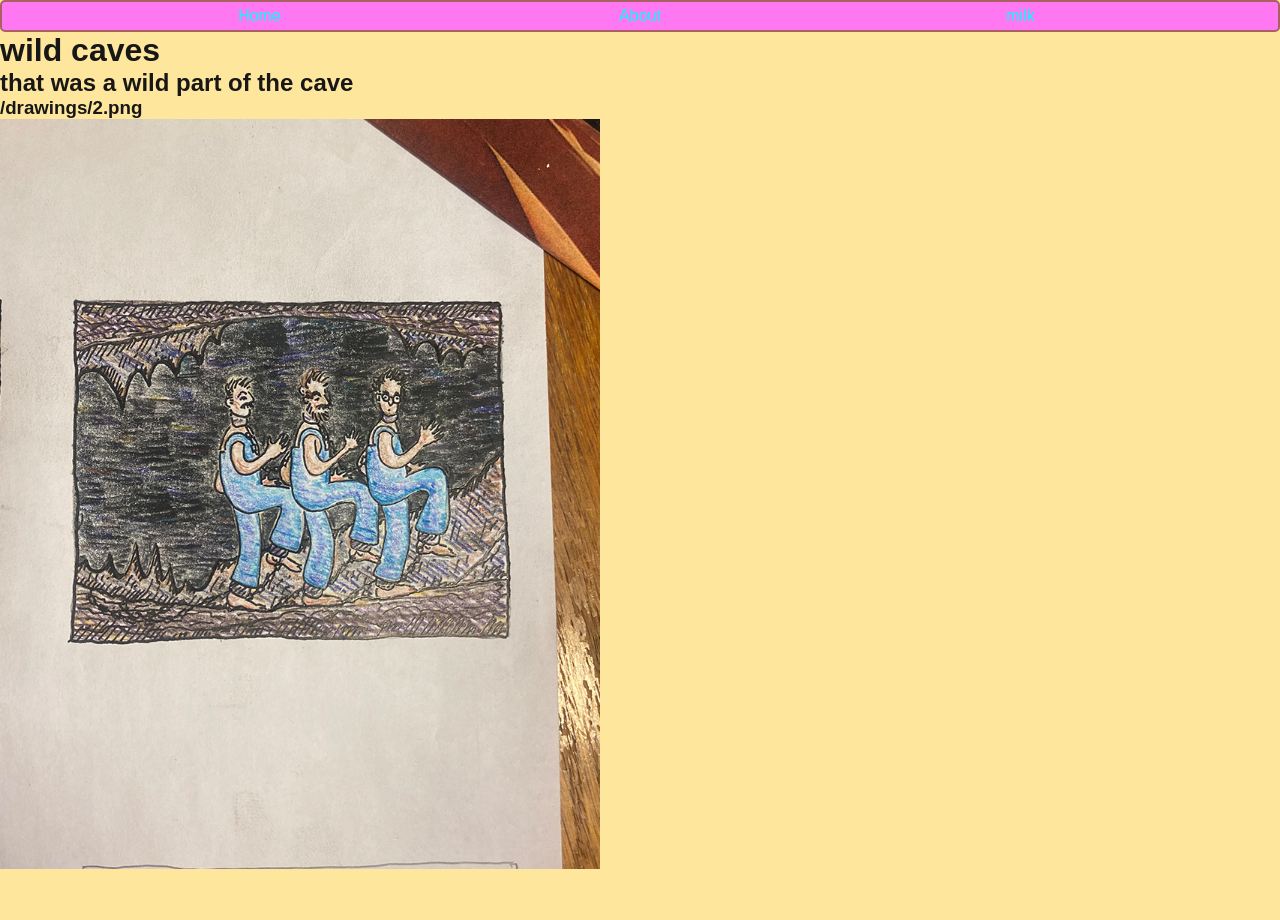
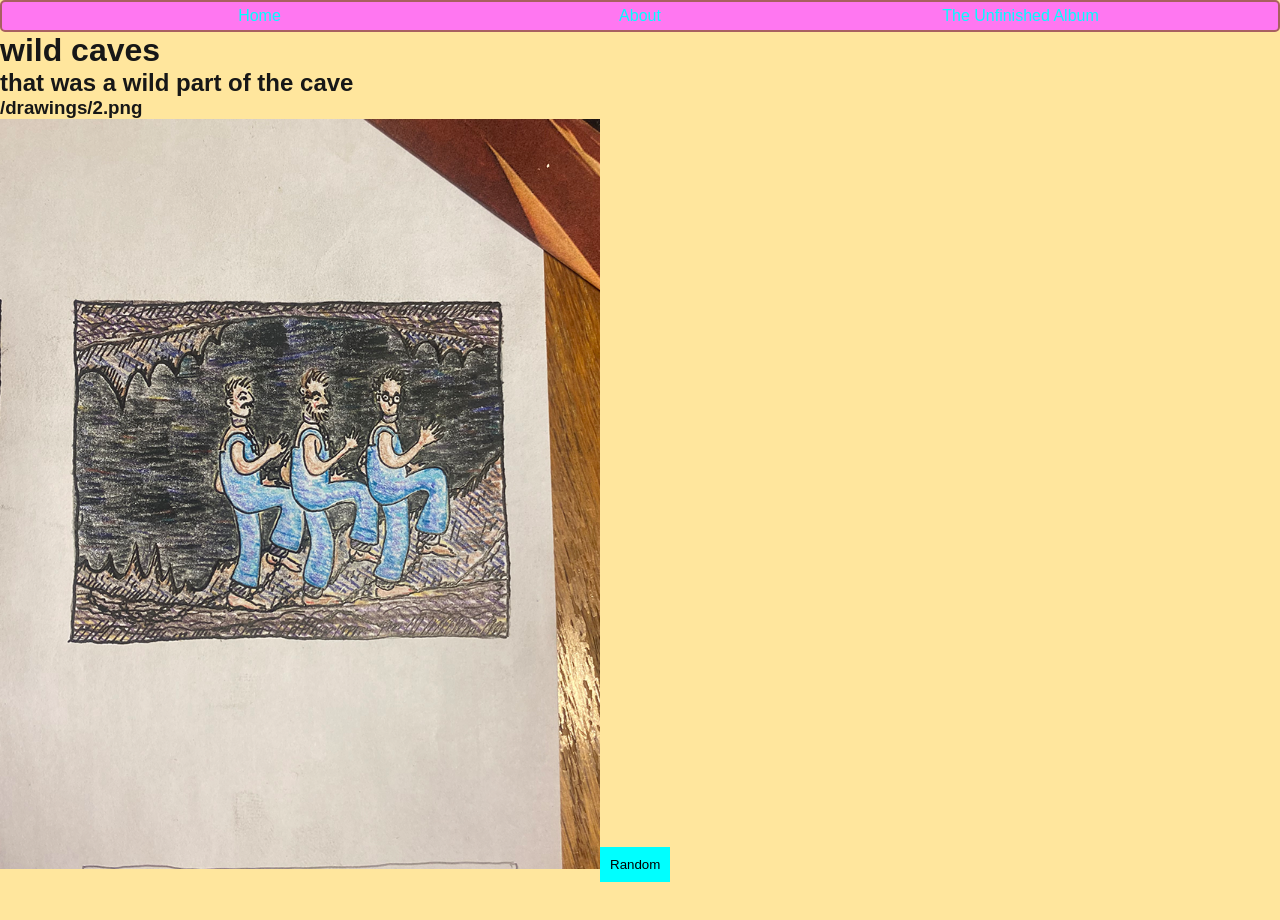
Before and after one commit to CoffeeJitterz/jarthur-3.0, a Next.js app: page /drawings/2 in a window 1280 px wide. Shown: the top 920 px of the page. Built offline with nearby package versions, Linux system fonts and the light colour scheme.

Commit message:
milk page changed to the unfinished album page

```diff
--- a/src/Components/Navigation.js
+++ b/src/Components/Navigation.js
@@ -16,9 +16,9 @@ export default function Navigation() {
 
   const [pattern, setPattern] = useState(1)
   const click_pattern = pattern => {
-    if (pattern < 10) {
+    if (pattern < 11) {
       setPattern(pattern + 1)
-    } else if (pattern >= 10)
+    } else if (pattern >= 11)
     setPattern(1)
   }
 
@@ -44,13 +44,13 @@ href={{
 About</Link>
 <Link
 className="link"
-onClick={() => {click_pattern(pattern); click_color("Brown")}}
-href={{pathname: "/milk",
+onClick={() => {click_pattern(pattern); click_color("Teal")}}
+href={{pathname: "/album",
         query: {
             pattern: pattern
         }
 }}>
-milk</Link>
+The Unfinished Album</Link>
 </div>
 
 
--- a/src/Components/Random.js
+++ b/src/Components/Random.js
@@ -4,11 +4,12 @@ import Link from 'next/link';
 
 export default function Random() {
 const randomnumber = () => {
-    const number = Math.floor(Math.random() * 10);
-    return number
+    const number = Math.floor(Math.random() * 5);
+    if (number) {return number}
+    else {return 1}
 }
   return (
-    <button>
+    <button className='random'>
         <Link
         href={`/drawings/${randomnumber()}`}
         >Random</Link>
--- a/src/app/Styles/patterns.css
+++ b/src/app/Styles/patterns.css
@@ -105,8 +105,17 @@
     display: flex;
     flex-direction: column;
     align-items: center;
-    background-image: url('/jarthur_pattern_drip.png');
-    background-size: 250px, 800px;
+    background-image: url('/jarthur_pattern_drip_2.png');
+    background-size: 500px, 800px;
     background-repeat: repeat, repeat-x;
     height: 95vh;
   }
+  .page_11{
+    display: flex;
+    flex-direction: column;
+    align-items: center;
+    background-image: url('/jarthur_pattern_drip.png');
+    background-size: 500px, 800px;
+    background-repeat: repeat, repeat-x;
+    height: 95vh;
+  }
--- /dev/null
+++ b/src/app/Styles/random.css
@@ -0,0 +1,9 @@
+.random {
+    background-color: aqua;
+    border: none;
+    padding: 10px;
+}
+
+.random:hover {
+    background-color: blueviolet;
+}
--- a/src/app/milk/page.js
+++ b/src/app/album/page.js
@@ -1,12 +1,12 @@
 
-export default async function About({searchParams}) {
+export default async function Album({searchParams}) {
 
     const params = await searchParams;
 
     const pattern = params.pattern;
     return (
       <div className={`page_${pattern}`}>
-        <h1>Milk</h1>
+        <h1>The Unfinished Album</h1>
       </div>
     );
   }
--- a/src/app/drawings/[id]/page.js
+++ b/src/app/drawings/[id]/page.js
@@ -1,6 +1,7 @@
 import React from 'react'
 import Image from 'next/image'
 import drawings from '@/Data/drawings'
+import Random from '@/Components/Random'
 
 
 function drawingPage({params}) {
@@ -16,6 +17,7 @@ const drawingRender = drawings.map(drawing => {if(drawing.id === params.id)
             height={750}
             alt="cartoon faces"
             />
+            <Random />
     </div>}})
 
   return (
--- a/src/app/globals.css
+++ b/src/app/globals.css
@@ -5,6 +5,7 @@
 @import "styles/patterns.css";
 @import "styles/drawings.css";
 @import "styles/card.css";
+@import "styles/random.css";
 
 :root {
   --background: #ffffff;
```
Also changed, not shown: public/jarthur_pattern_drip_2.png (added).
